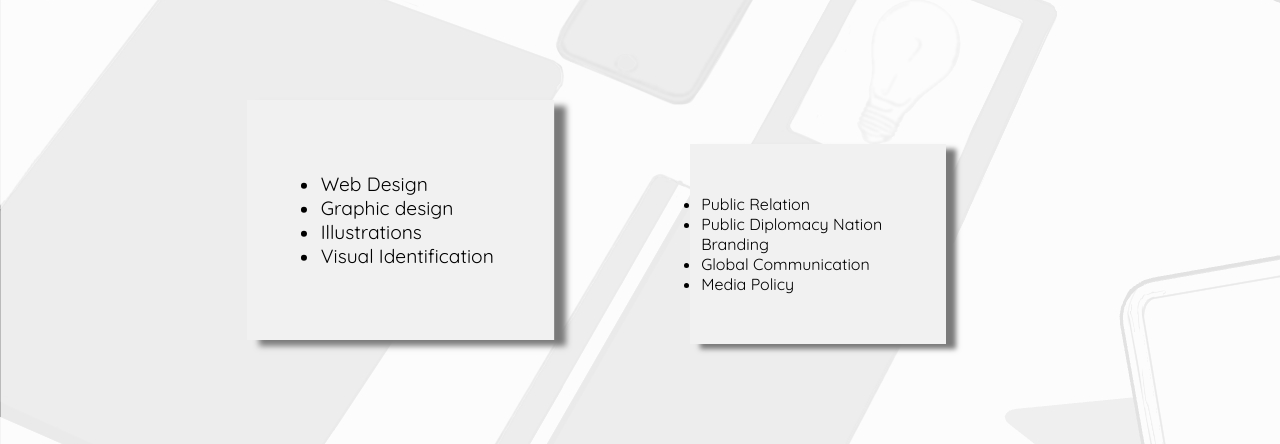
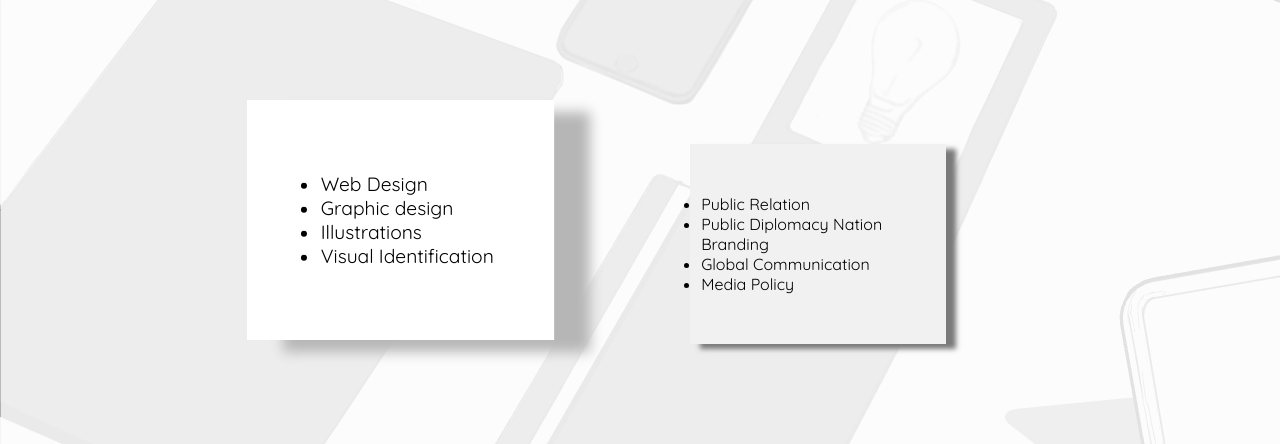
Before and after one commit to AnJaWr/millediondesign, a plain HTML site: page index.html in a window 1280 px wide. In both pictures the pointer is over the element 462 px from the left and 600 px from the top of the page. Shown: the part 356-800 px from the top of the page. Drawn offline with nearby package versions, Linux system fonts and the light colour scheme; a web font is replaced by a local one.

Commit message:
button resize animatsion added

```diff
--- a/assets/css/openingstyle.css
+++ b/assets/css/openingstyle.css
@@ -88,12 +88,14 @@ body {
 
 .wrapper_main__button {
     background: #f1f1f1;
+    cursor: pointer;
+    box-shadow: 10px 5px 5px rgb(122, 122, 122);
     transition: 0.5s;
 }
 
-.wrapper_main__button {
-    box-shadow: 10px 5px 5px rgb(122, 122, 122);
-    cursor: pointer;
+.wrapper_main__button:hover {
+    background: #fff;
+    box-shadow: 30px 10px 10px rgb(182, 182, 182);
 }
 
 .wrapper_main__button--design:hover {
```
